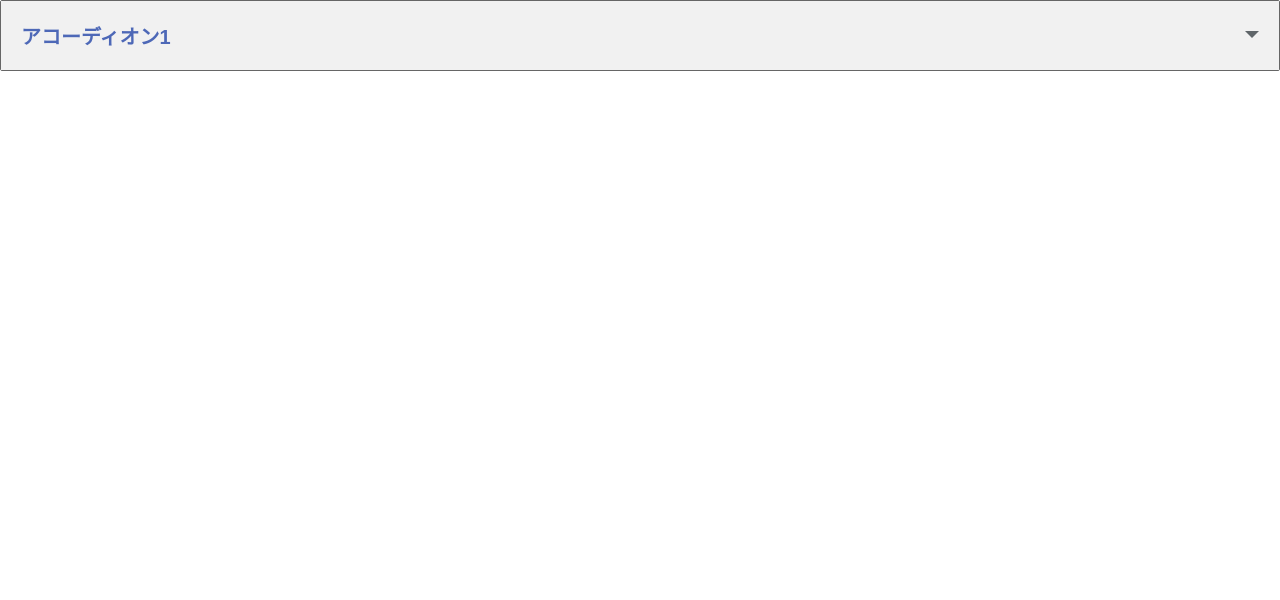
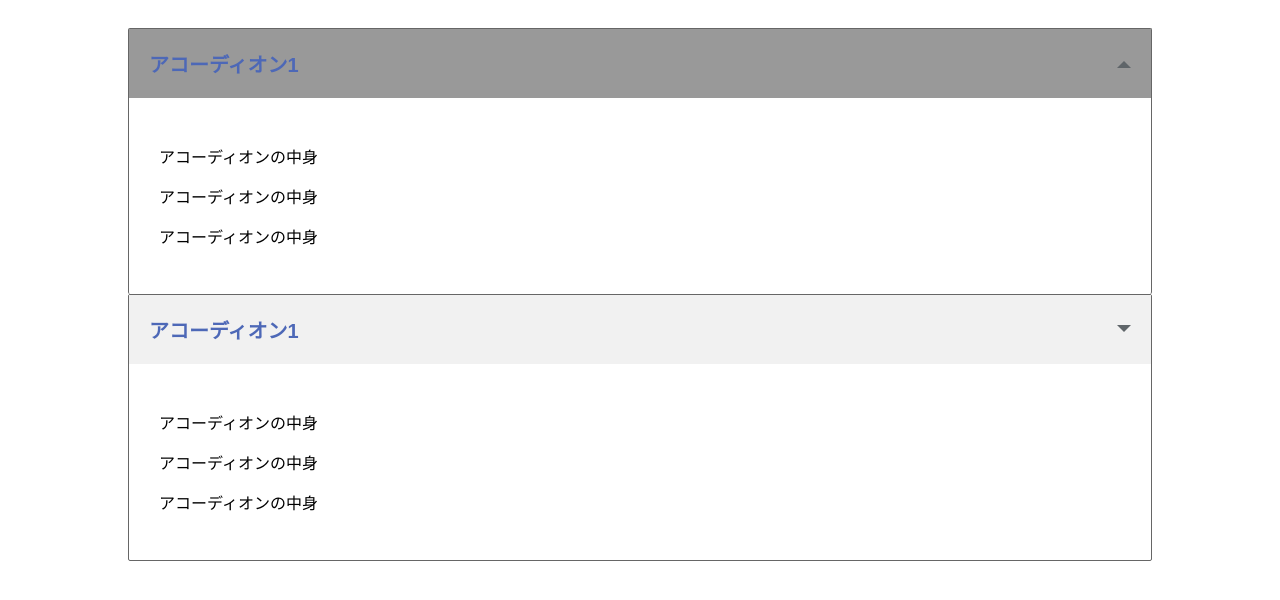
Before and after one commit to yinm/6step-master-html-css, a Nuxt app in the folder trace/: page /MenuAccordion in a window 1280 px wide. Shown: the top 600 px of the page. Built offline with nearby package versions, Linux system fonts and the light colour scheme.

Commit message:
Check HTML/CSS

```diff
--- a/trace/pages/MenuAccordion.vue
+++ b/trace/pages/MenuAccordion.vue
@@ -1,88 +1,55 @@
 <template>
   <!-- ref: http://lab.astamuse.co.jp/entry/2018/10/15/154737 -->
-  <div class="js-accordion">
-    <button
-      :class="{ '_state-open': isOpened }"
-      type="button"
-      class="js-accordion--trigger"
-      @click="accordionToggle"
-    >
-      アコーディオン1
-    </button>
+  <div class="container">
+    <div class="accordion-container">
+      <button
+        type="button"
+        class="accordion-opener is-opened"
+      >
+        アコーディオン1
+      </button>
+      <div class="accordion-body">
+        <p>アコーディオンの中身</p>
+        <p>アコーディオンの中身</p>
+        <p>アコーディオンの中身</p>
+      </div>
+    </div>
 
-    <transition
-      name="js-accordion"
-      @before-enter="beforeEnter"
-      @enter="enter"
-      @before-leave="beforeLeave"
-      @leave="leave"
-    >
-      <div
-        v-if="isOpened"
-        :class="{ '_state-open': isOpened }"
-        class="js-accordion--target"
+    <div class="accordion-container">
+      <button
+        type="button"
+        class="accordion-opener"
       >
-        <div class="js-accordion--body">
-          <p>アコーディオン1の中身</p>
-          <p>アコーディオン1の中身</p>
-          <p>アコーディオン1の中身</p>
-        </div>
+        アコーディオン1
+      </button>
+      <div class="accordion-body">
+        <p>アコーディオンの中身</p>
+        <p>アコーディオンの中身</p>
+        <p>アコーディオンの中身</p>
       </div>
-    </transition>
+    </div>
   </div>
 </template>
 
-<script>
-export default {
-  data() {
-    return {
-      isOpened: false
-    }
-  },
-
-  methods: {
-    accordionToggle() {
-      this.isOpened = !this.isOpened
-    },
-
-    beforeEnter (el) {
-      el.style.height = '0'
-    },
-
-    enter (el) {
-      el.style.height = el.scrollHeight + 'px'
-    },
-
-    beforeLeave (el) {
-      el.style.height = el.scrollHeight + 'px'
-    },
-
-    leave (el) {
-      el.style.height = '0'
-    }
-  }
-}
-</script>
-
-<style>
-body {
-  margin: 0;
-  font-family: 'メイリオ', 'Hiragino Kaku Gothic Pro', sans-serif;
+<style scoped>
+.container {
+  padding: 20px;
+  width: 80vw;
+  margin: 0 auto;
 }
 
-.js-accordion {
-  background-color: #fff;
+.accordion-container {
   border-color: #666;
   border-style: solid;
   border-width: 1px 1px 0 1px;
   border-radius: 2px;
 }
 
-.js-accordion:last-child {
+.accordion-container:last-child {
   border-bottom-width: 1px;
 }
 
-.js-accordion--trigger {
+.accordion-opener {
   position: relative;
   display: block;
   background-color: #f1f1f1;
@@ -98,72 +65,34 @@ body {
   cursor: pointer;
 }
 
-.js-accordion--trigger::after {
+.accordion-opener::after {
   position: absolute;
   top: 50%;
   right: 1em;
+  display: inline-block;
   margin-top: -5px;
-  display: inline-block;
   width: 0;
   height: 0;
-  border: solid transparent;
+  border: solid 7px transparent;
   content: '';
   border-top-color: #5f6569;
-  border-width: 7px;
   transition: all 0.2s ease-in;
 }
 
-.js-accordion--trigger._state-open {
+.accordion-opener:hover,
+.accordion-opener.is-opened {
   background-color: #999;
   text-decoration: none;
 }
 
-.js-accordion--trigger._state-open::after {
+.accordion-opener.is-opened::after {
   transform: rotateX(180deg);
   margin-top: -10px;
 }
 
-.js-accordion--trigger:hover {
-  background-color: #999;
-  text-decoration: none;
-}
-
-.js-accordion--target {
+.accordion-body {
+  padding: 30px;
   overflow: hidden;
   transition: 0.4s ease-in-out;
 }
-
-.js-accordion--body {
-  padding: 10px;
-}
-
-.js-accordion-enter-active {
-  animation-duration: 1s;
-  animation-fill-mode: both;
-  animation-name: js-accordion--anime__opened;
-}
-
-.js-accordion-leave-active {
-  animation-duration: 1s;
-  animation-fill-mode: both;
-  animation-name: js-accordion--anime__closed;
-}
-
-@keyframes js-accordion--anime__opened {
-  0% {
-    opacity: 0;
-  }
-  100% {
-    opactiy: 1;
-  }
-}
-
-@keyframes js-accordion--anime__closed {
-  0% {
-    opactiy: 1;
-  }
-  100% {
-    opacity: 0;
-  }
-}
 </style>
```
